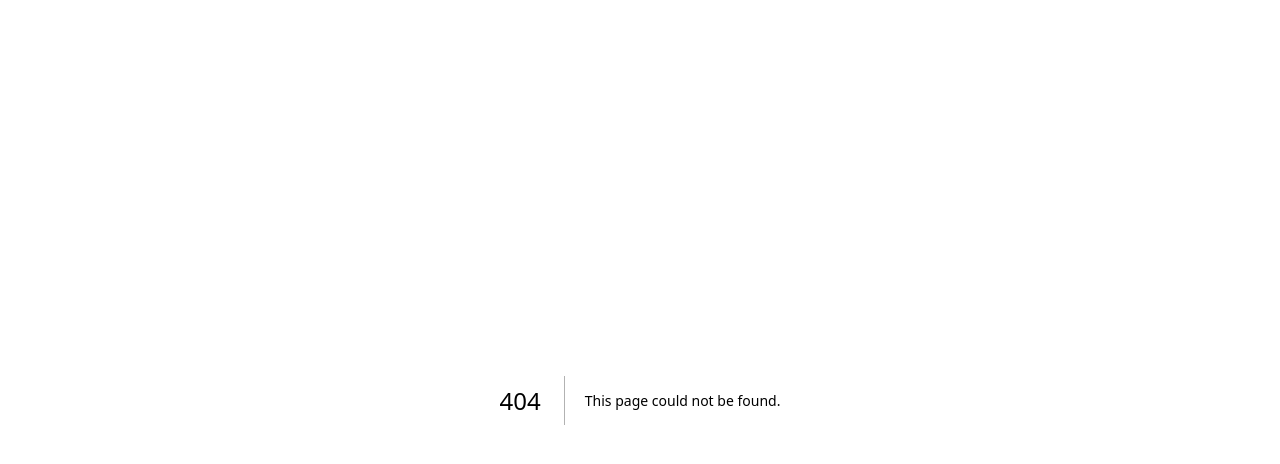
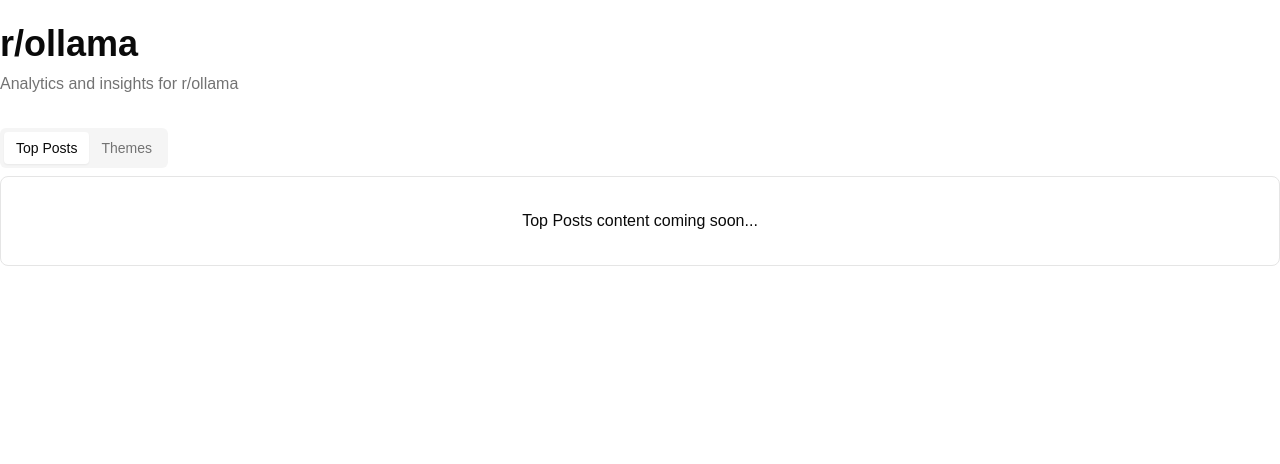
Before and after one commit to ajitgoel/reddit-analytics, a Next.js app: page /ollama in a window 1280 px wide. Before the commit this address had no page. Shown: the top 464 px of the page. Built offline with nearby package versions, Linux system fonts and the light colour scheme.

Commit message:
implemented Subreddit Detail Page => Navigation functionality

```diff
--- /dev/null
+++ b/app/[subreddit]/layout.tsx
@@ -0,0 +1,38 @@
+import { notFound } from "next/navigation";
+import { defaultSubreddits } from "@/lib/subreddits";
+import { use } from "react";
+
+interface SubredditLayoutProps {
+  children: React.ReactNode;
+  params: Promise<{
+    subreddit: string;
+  }>;
+}
+
+export default function SubredditLayout({
+  children,
+  params,
+}: SubredditLayoutProps) {
+  const { subreddit } = use(params);
+
+  // Check if subreddit exists in our list
+  const subredditExists = defaultSubreddits.some(
+    (s) => s.name.toLowerCase() === subreddit.toLowerCase()
+  );
+
+  if (!subredditExists) {
+    notFound();
+  }
+
+  return (
+    <div className="container mx-auto py-6">
+      <div className="mb-8">
+        <h1 className="text-4xl font-bold mb-2">r/{subreddit}</h1>
+        <p className="text-muted-foreground">
+          Analytics and insights for r/{subreddit}
+        </p>
+      </div>
+      {children}
+    </div>
+  );
+}
--- /dev/null
+++ b/app/[subreddit]/page.tsx
@@ -0,0 +1,43 @@
+"use client";
+
+import { Tabs, TabsContent, TabsList, TabsTrigger } from "@/components/ui/tabs";
+import { useRouter, usePathname } from "next/navigation";
+import { use } from "react";
+
+interface PageProps {
+  params: Promise<{ subreddit: string }>;
+}
+
+export default function SubredditPage({ params }: PageProps) {
+  const { subreddit } = use(params);
+  const router = useRouter();
+  const pathname = usePathname();
+  const currentTab = pathname.includes("/themes") ? "themes" : "posts";
+
+  const handleTabChange = (value: string) => {
+    if (value === "themes") {
+      router.push(`/${subreddit}/themes`);
+    } else {
+      router.push(`/${subreddit}`);
+    }
+  };
+
+  return (
+    <Tabs value={currentTab} onValueChange={handleTabChange}>
+      <TabsList>
+        <TabsTrigger value="posts">Top Posts</TabsTrigger>
+        <TabsTrigger value="themes">Themes</TabsTrigger>
+      </TabsList>
+      <TabsContent value="posts" className="space-y-4">
+        <div className="rounded-lg border p-8 text-center">
+          Top Posts content coming soon...
+        </div>
+      </TabsContent>
+      <TabsContent value="themes" className="space-y-4">
+        <div className="rounded-lg border p-8 text-center">
+          Themes analysis coming soon...
+        </div>
+      </TabsContent>
+    </Tabs>
+  );
+}
--- /dev/null
+++ b/app/[subreddit]/themes/page.tsx
@@ -0,0 +1,11 @@
+import { redirect } from "next/navigation";
+import { use } from "react";
+
+interface PageProps {
+  params: Promise<{ subreddit: string }>;
+}
+
+export default function ThemesPage({ params }: PageProps) {
+  const { subreddit } = use(params);
+  redirect(`/${subreddit}?tab=themes`);
+}
--- a/components/ui/tabs.tsx
+++ b/components/ui/tabs.tsx
@@ -14,7 +14,7 @@
   <TabsPrimitive.List
     ref={ref}
     className={cn(
-      "inline-flex h-9 items-center justify-center rounded-lg bg-muted p-1 text-muted-foreground",
+      "inline-flex h-10 items-center justify-center rounded-md bg-muted p-1 text-muted-foreground",
       className
     )}
     {...props}
@@ -29,7 +29,7 @@
   <TabsPrimitive.Trigger
     ref={ref}
     className={cn(
-      "inline-flex items-center justify-center whitespace-nowrap rounded-md px-3 py-1 text-sm font-medium ring-offset-background transition-all focus-visible:outline-none focus-visible:ring-2 focus-visible:ring-ring focus-visible:ring-offset-2 disabled:pointer-events-none disabled:opacity-50 data-[state=active]:bg-background data-[state=active]:text-foreground data-[state=active]:shadow",
+      "inline-flex items-center justify-center whitespace-nowrap rounded-sm px-3 py-1.5 text-sm font-medium ring-offset-background transition-all focus-visible:outline-none focus-visible:ring-2 focus-visible:ring-ring focus-visible:ring-offset-2 disabled:pointer-events-none disabled:opacity-50 data-[state=active]:bg-background data-[state=active]:text-foreground data-[state=active]:shadow-sm",
       className
     )}
     {...props}
```
